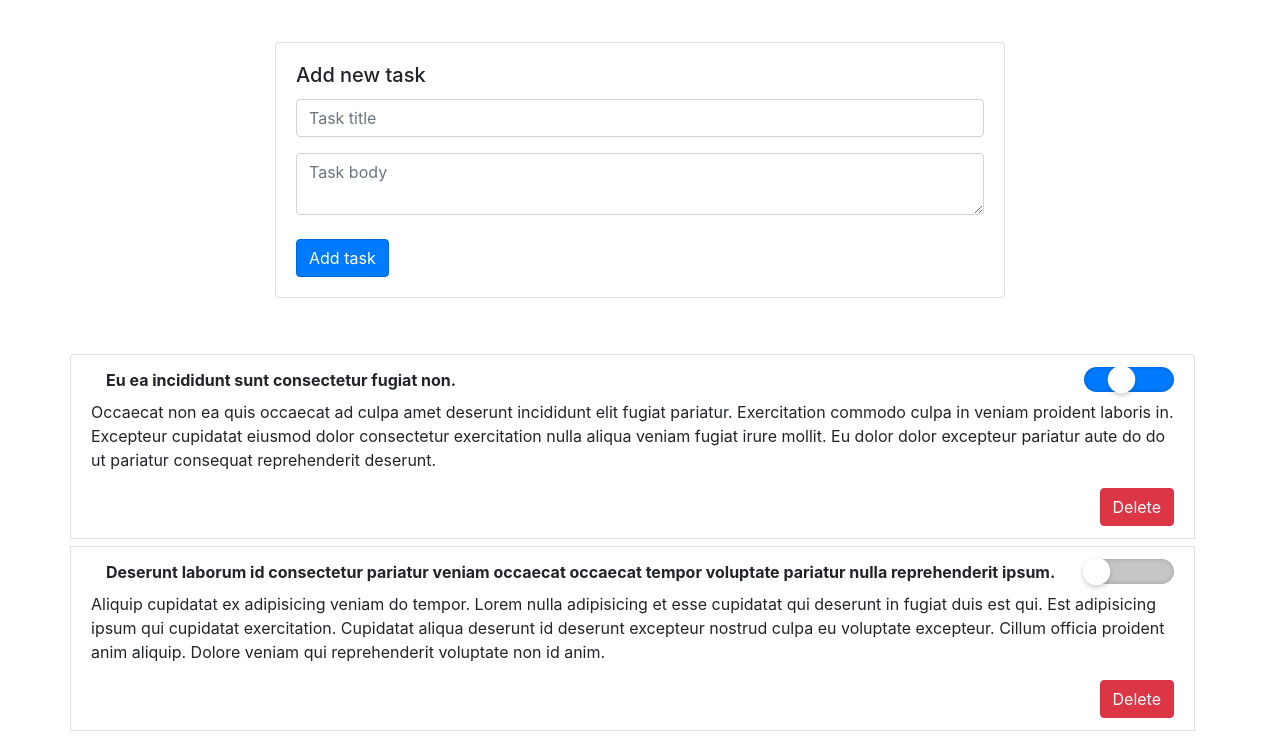
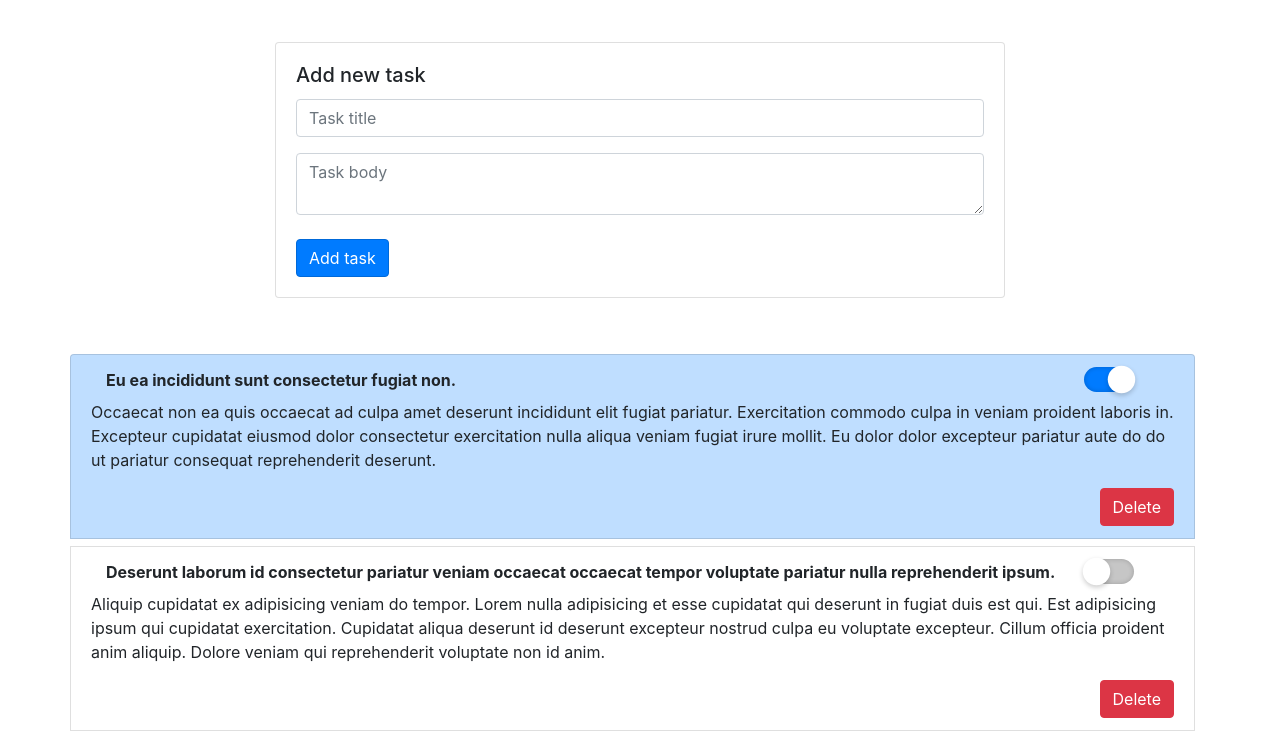
Before and after one commit to Dan-Crane/project_02, a plain HTML site: page index.html in a window 1280 px wide. Shown: the part 62-798 px from the top of the page. Drawn offline with nearby package versions, Linux system fonts and the light colour scheme.

Commit message:
Checked task

```diff
--- a/app.js
+++ b/app.js
@@ -40,6 +40,7 @@ const tasks = [
 
   const themes = {
     default: {
+      '--li-bg-color': 'rgba(0, 123, 255, 0.25)',
       "--base-text-color": "#212529",
       "--header-bg": "#007bff",
       "--header-text-color": "#fff",
@@ -60,6 +61,7 @@ const tasks = [
       "--input-focus-box-shadow": "0 0 0 0.2rem rgba(0, 123, 255, 0.25)",
     },
     dark: {
+      '--li-bg-color': 'rgba(88, 97, 107, 1)',
       "--base-text-color": "#212529",
       "--header-bg": "#343a40",
       "--header-text-color": "#fff",
@@ -82,6 +84,7 @@ const tasks = [
       "--input-focus-box-shadow": "0 0 0 0.2rem rgba(141, 143, 146, 0.25)",
     },
     light: {
+      '--li-bg-color': 'rgba(198, 198, 198, .5)',
       "--base-text-color": "#212529",
       "--header-bg": "#fff",
       "--header-text-color": "#212529",
@@ -168,7 +171,8 @@ const tasks = [
       "d-flex",
       "align-items-center",
       "flex-wrap",
-      "mt-2"
+      "mt-2",
+      "li-del"
     );
     li.dataset.taskId = _id;
 
@@ -183,8 +187,9 @@ const tasks = [
 
     const checkBtn = document.createElement("INPUT");
     checkBtn.setAttribute("type", "checkbox");
-    checkBtn.classList.add("mr-auto", "col-1", "checkBtn");
+    checkBtn.classList.add("mr-auto", "checkBtn");
     checkBtn.checked = completed;
+    changeCheckbox(completed, li)
 
     const article = document.createElement("p");
     article.textContent = body;
@@ -280,17 +285,21 @@ const tasks = [
   //* событие checkbox
   function swithsCheckbox({ target }) {
     if (target.classList.contains("checkBtn")) {
-      changeCheckbox(target.checked);
+      const checkLi = target.closest(".li-del");
+      const checkChecked = target.checked;
+      changeCheckbox(checkChecked, checkLi)
     }
   }
 
-  //* функция смены chekbox
-
-  function changeCheckbox(checked) {
+  //* функция смены checkbox
+  function changeCheckbox(checked, li) {
     if (!checked) {
-      console.log("bue");
+      li.classList.remove("check-li");
+      li.classList.add('check-li-no')
       return;
     }
-      console.log("hi");
+    li.classList.remove('check-li-no')
+    li.classList.add("check-li");
   }
+
 })(tasks);
--- a/styles.css
+++ b/styles.css
@@ -1,4 +1,5 @@
 :root {
+  --li-bg-color: rgba(0, 123, 255, 0.25);
   --base-text-color: #212529;
   --header-bg: #007bff;
   --header-text-color: #fff;
@@ -104,3 +105,13 @@ body {
 .checkBtn:checked[type="checkbox"]::before {
   left: 25px;
 }
+
+/* * checkbox li style */
+.check-li {
+  background-color: var(--li-bg-color);
+  transition: 0.2s;
+}
+
+.check-li-no {
+  transition: 0.2s;
+}
```
Also changed, not shown: 1 other file.
